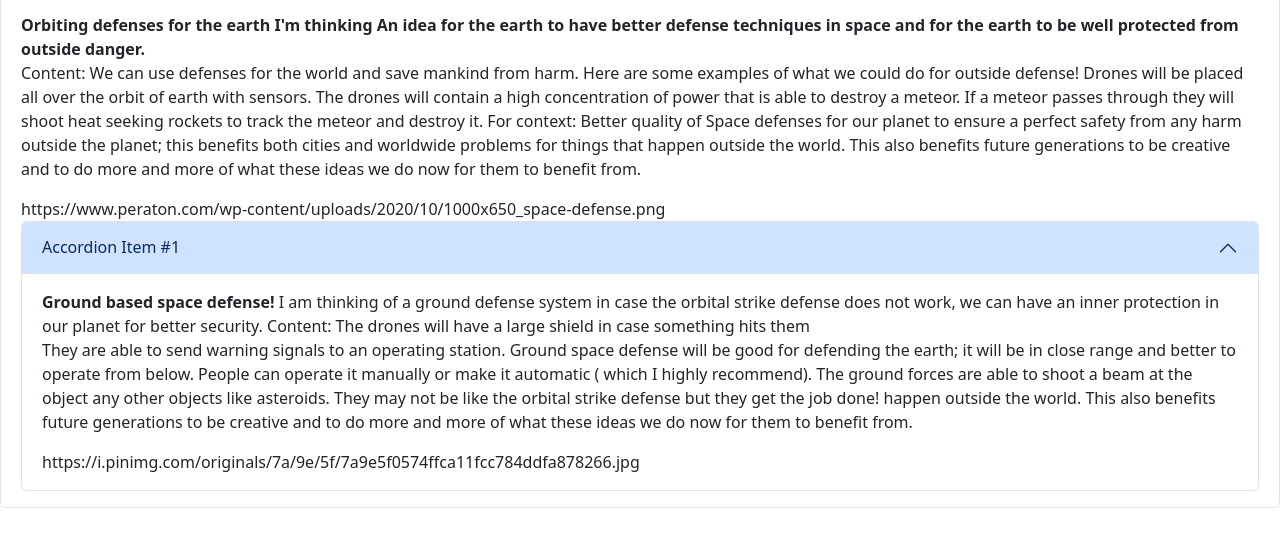
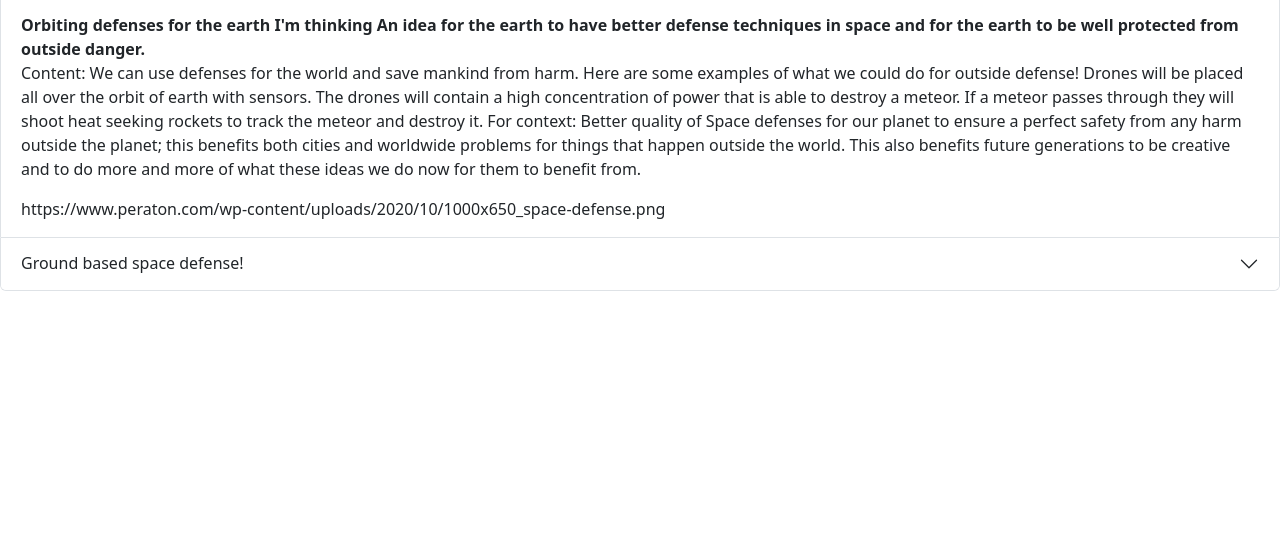
Before and after one commit to chrisr3403/sep10-freedom-project, a plain HTML site: page index.html in a window 1280 px wide. Shown: the part 136-682 px from the top of the page. Drawn offline with nearby package versions, Linux system fonts and the light colour scheme.

Commit message:
Update index.html

```diff
--- a/index.html
+++ b/index.html
@@ -34,17 +34,19 @@ The drones will contain a high concentration of power that is able to destroy a
 If a meteor passes through they will shoot heat seeking rockets to track the meteor and destroy it.
 For context: Better quality of Space defenses for our planet to ensure a perfect safety from any harm outside the planet; this benefits both cities and worldwide problems for things that happen outside the world. This also benefits future generations to be creative and to do more and more of what these ideas we do now for them to benefit from.</p>
 https://www.peraton.com/wp-content/uploads/2020/10/1000x650_space-defense.png
+   </div>
+ </div>
+</div>
 
-<div class="accordion" id="accordionExample">
-  <div class="accordion-item">
+<div class="accordion-item">
     <h2 class="accordion-header">
-      <button class="accordion-button" type="button" data-bs-toggle="collapse" data-bs-target="#collapseOne" aria-expanded="true" aria-controls="collapseOne">
-        Accordion Item #1
+      <button class="accordion-button collapsed" type="button" data-bs-toggle="collapse" data-bs-target="#collapseTwo" aria-expanded="false" aria-controls="collapseTwo">
+        Ground based space defense!
       </button>
     </h2>
-    <div id="collapseOne" class="accordion-collapse collapse show" data-bs-parent="#accordionExample">
+    <div id="collapseTwo" class="accordion-collapse collapse" data-bs-parent="#accordionExample">
       <div class="accordion-body">
-        <strong>Ground based space defense!
+        <strong>
         </strong> I am thinking of a ground defense system in case the orbital strike defense does not work, we can have an inner protection in our planet for better security. </strong> Content: The drones will have a large shield in case something hits them
 <p>They are able to send warning signals to an operating station.
 Ground space defense will be good for defending the earth; it will be in close range and better to operate from below. People can operate it manually or make it automatic ( which I highly recommend). The ground forces are able to shoot a beam at the object any other objects like asteroids.  They may not be like the orbital strike defense but they get the job done!
@@ -53,8 +55,7 @@ https://i.pinimg.com/originals/7a/9e/5f/7a9e5f0574ffca11fcc784ddfa878266.jpg
       </div>
     </div>
   </div>
-    </div>
-  </div>
+
 
 
         <script src="https://cdn.jsdelivr.net/npm/bootstrap@5.3.0-alpha1/dist/js/bootstrap.bundle.min.js"></script>
```
